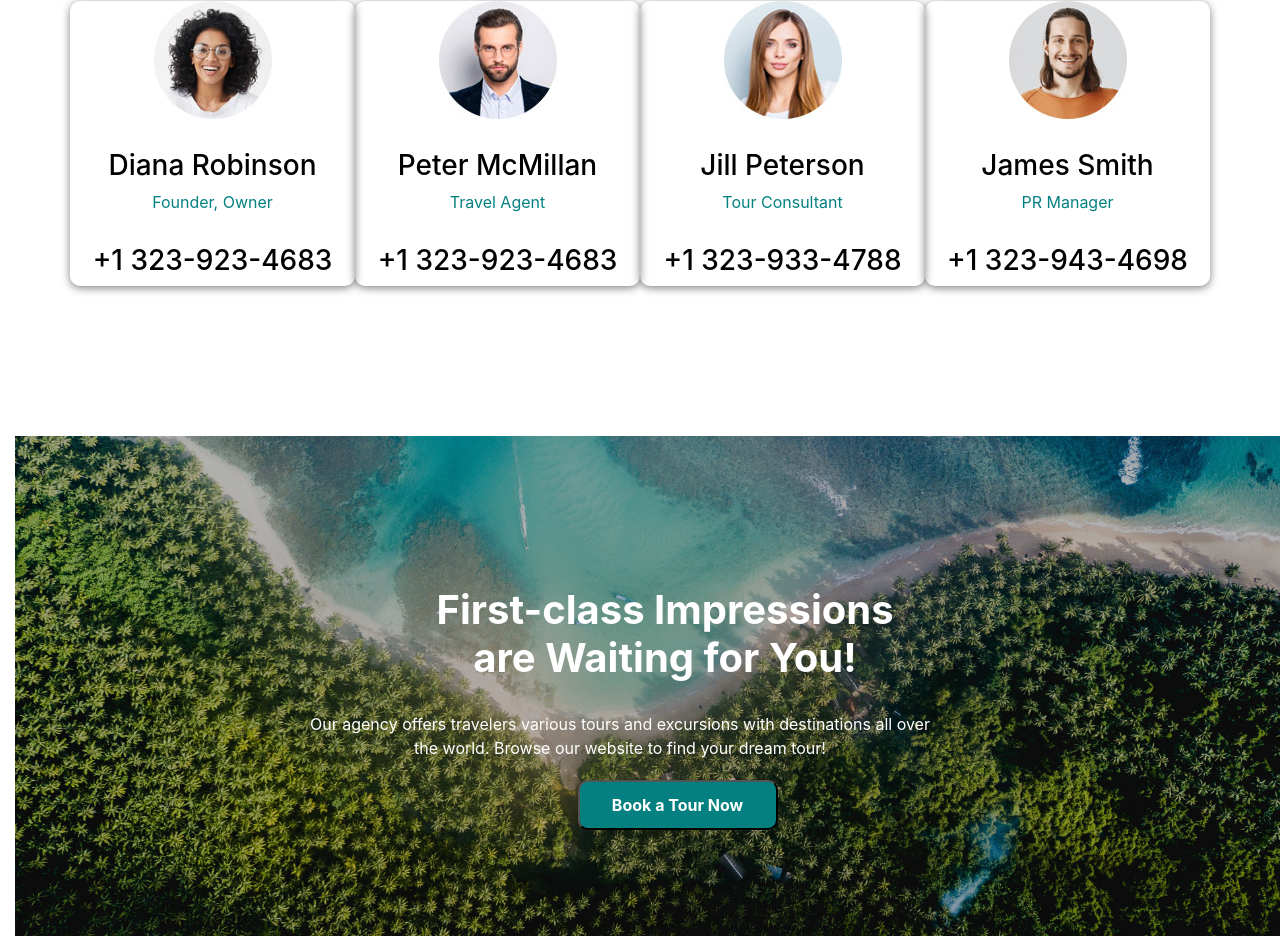
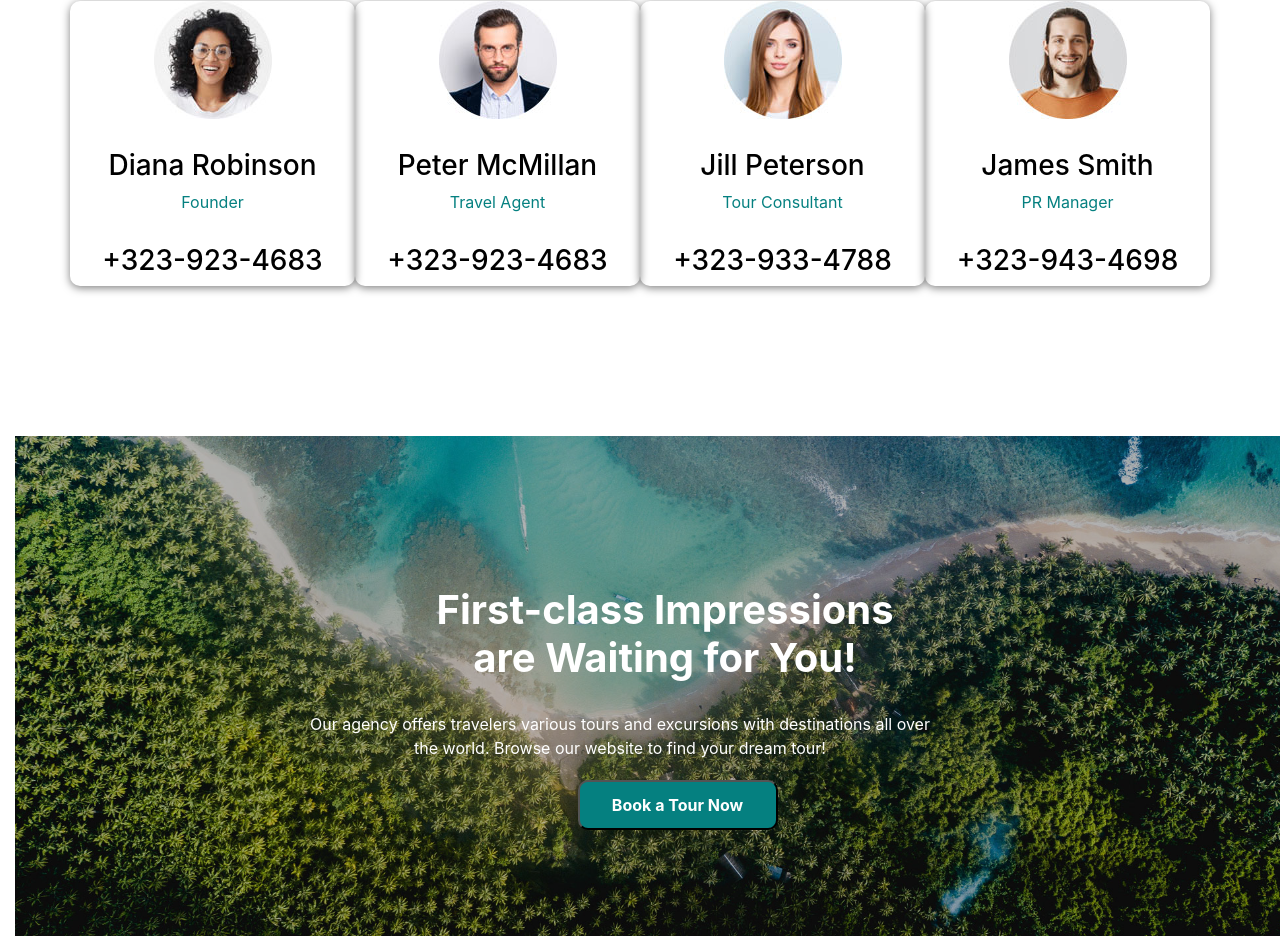
Before and after one commit to PolaZareef/Travelling, a React (Create React App) app: page / in a window 1280 px wide. Shown: the part 3220-4172 px from the top of the page. Built offline with nearby package versions, Linux system fonts and the light colour scheme.

Commit message:
edit some css

```diff
--- a/package.json
+++ b/package.json
@@ -15,6 +15,7 @@
     "react-bootstrap": "^2.2.1",
     "react-dom": "^17.0.2",
     "react-redux": "^7.2.6",
+    "react-reveal": "^1.2.2",
     "react-scripts": "5.0.0",
     "redux": "^4.1.2",
     "web-vitals": "^2.1.4"
--- a/src/Components/BookTour/BookTour.module.css
+++ b/src/Components/BookTour/BookTour.module.css
@@ -39,6 +39,7 @@
     .imaggg{
         width: 95%;
         height: 400px;
+        object-fit:cover;
    }
     .sech2 {
         font-size: 30px;
--- a/src/Components/Discount/Discount.module.css
+++ b/src/Components/Discount/Discount.module.css
@@ -86,6 +86,7 @@
     .imaggg{
         width: 95%;
         height: 400px;
+        object-fit: cover;
    }
    .book{
     margin-top: 100px;
--- a/src/Components/MissionPeople/MissPeople.js
+++ b/src/Components/MissionPeople/MissPeople.js
@@ -17,26 +17,26 @@ const MissPeople =()=>{
                 <div className={`col-sm-3 ${classes.coll}`}>
                     <img src={fir} alt='First Person' className={classes.imag} />
                     <h3 className={classes.hh3}>Diana Robinson</h3>
-                    <p className={classes.pp}>Founder, Owner</p>
-                    <h3 className={classes.hh3}>+1 323-923-4683</h3>
+                    <p className={classes.pp}>Founder</p>
+                    <h3 className={classes.hh3}>+323-923-4683</h3>
                 </div>
                 <div className={`col-sm-3  ${classes.coll}`}>
                     <img src={sec} alt='Second Person' className={classes.imag}/>
                     <h3 className={classes.hh3}>Peter McMillan</h3>
                     <p className={classes.pp}>Travel Agent</p>
-                    <h3 className={classes.hh3}>+1 323-923-4683</h3>
+                    <h3 className={classes.hh3}>+323-923-4683</h3>
                 </div>
                 <div className={`col-sm-3  ${classes.coll}`}>
                     <img src={third} alt='Third Person' className={classes.imag}/>
                     <h3 className={classes.hh3}>Jill Peterson</h3>
                     <p className={classes.pp}>Tour Consultant</p>
-                    <h3 className={classes.hh3}>+1 323-933-4788</h3>
+                    <h3 className={classes.hh3}>+323-933-4788</h3>
                 </div>
                 <div className={`col-sm-3  ${classes.coll}`}>
                     <img src={four} alt='Fourth Person' className={classes.imag}/>
                     <h3 className={classes.hh3}>James Smith</h3>
                     <p className={classes.pp}>PR Manager</p>
-                    <h3 className={classes.hh3}>+1 323-943-4698</h3>
+                    <h3 className={classes.hh3}>+323-943-4698</h3>
                 </div>
             </div>
             </Slide>
--- a/src/Components/Services/Services.module.css
+++ b/src/Components/Services/Services.module.css
@@ -32,5 +32,6 @@ section{
     }
     .icon{
         width: 10px;
+        font-size: 40px;
     }
 }
```
Also changed, not shown: 1 other file (tests, documents, lock files or other folders).
